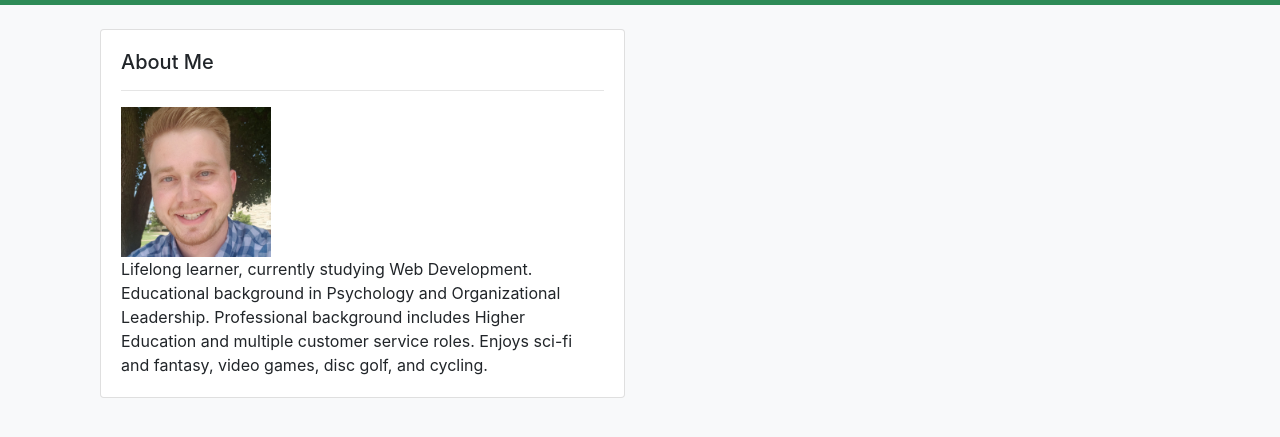
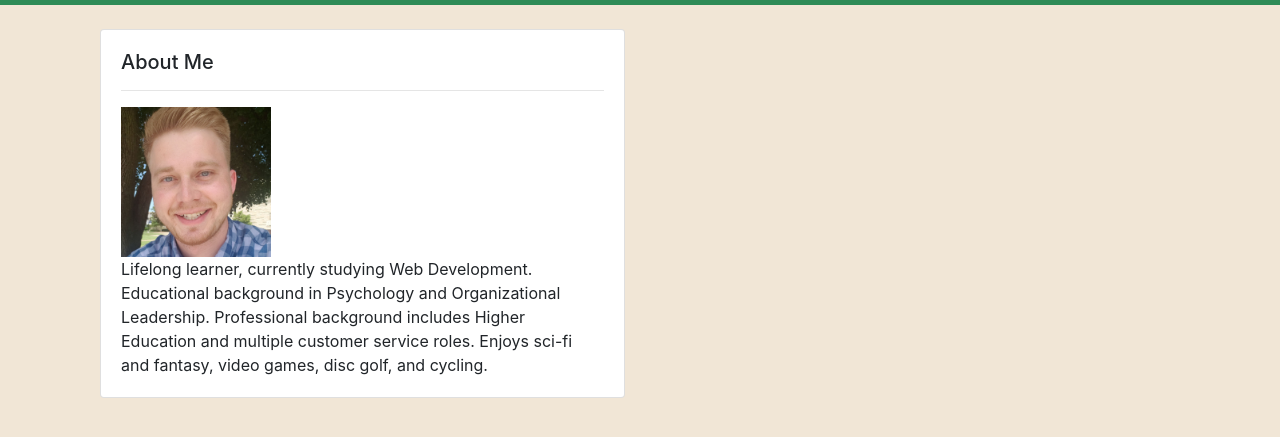
Before and after one commit to JaredDechant/02_Responsive_Portfolio, a plain HTML site: page index.html in a window 1280 px wide. Shown: the part 69-506 px from the top of the page. Drawn offline with nearby package versions, Linux system fonts and the light colour scheme.

Commit message:
added beige bg color to body style on each page

```diff
--- a/index.html
+++ b/index.html
@@ -9,7 +9,7 @@
 
 </head>
 
-<body class= "bg-light">
+<body style ="background-color:rgb(241, 230, 214);">
     <!--Navbar begins here-->
     <nav class="navbar navbar-expand-fluid navbar-dark" style="background-color:seagreen;">
         <span class="navbar-brand" style="font-family: Arial, Helvetica, sans-serif; font-size: 200%">Jared Dechant</span>
```
Also changed, not shown: contact.html (+1 -1 lines), portfolio.html (+1 -1 lines).
